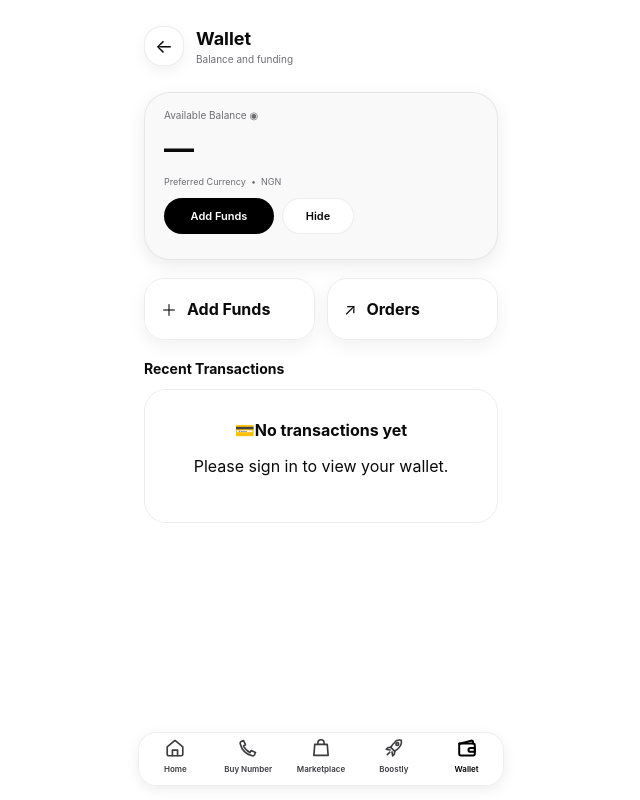
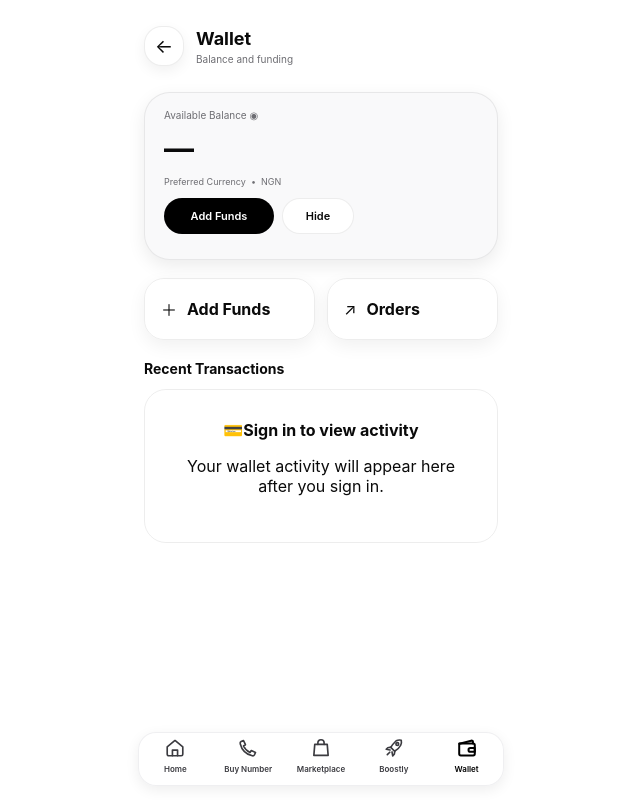
Before and after one commit to wis12dom34/-wickspend-web, a Next.js app: page /wallet in a window 1280 px wide. Shown: the whole page, without its empty margins (319-959 px from the left). Built offline with nearby package versions, Linux system fonts and the light colour scheme; no server answers.

Commit message:
Clarify wallet transaction loading and error states

```diff
--- a/app/wallet/page.tsx
+++ b/app/wallet/page.tsx
@@ -16,9 +16,12 @@ const dateLabel = (value: any) => {
   return Number.isNaN(date.getTime()) ? "" : date.toLocaleDateString();
 };
 
+type TxState = "loading" | "ready" | "error" | "signed-out";
+
 export default function Wallet() {
   const [balance, setBalance] = useState("—");
   const [transactions, setTransactions] = useState<any[]>([]);
+  const [txState, setTxState] = useState<TxState>("loading");
   const [message, setMessage] = useState("Loading wallet…");
   const [hidden, setHidden] = useState(false);
 
@@ -29,9 +32,11 @@ export default function Wallet() {
       if (!token) {
         setBalance("—");
         setTransactions([]);
+        setTxState("signed-out");
         setMessage("Please sign in to view your wallet.");
         return;
       }
+      setTxState("loading");
       setMessage("Loading wallet…");
       const [walletResult, txResult] = await Promise.allSettled([api.wallet.get(token), api.wallet.transactions(token)]);
       if (cancelled) return;
@@ -44,7 +49,11 @@ export default function Wallet() {
         const tx: any = txResult.value;
         const list = Array.isArray(tx) ? tx : (tx?.transactions || tx?.items || tx?.data || []);
         setTransactions(Array.isArray(list) ? list : []);
-      } else setTransactions([]);
+        setTxState("ready");
+      } else {
+        setTransactions([]);
+        setTxState("error");
+      }
       if (walletResult.status === "rejected" && txResult.status === "rejected") {
         const reason = walletResult.reason;
         setMessage(reason instanceof Error ? reason.message : "Unable to load wallet");
@@ -55,6 +64,9 @@ export default function Wallet() {
     load();
     return () => { cancelled = true; };
   }, []);
+
+  const emptyTitle = txState === "loading" ? "Loading transactions…" : txState === "error" ? "Transactions unavailable" : txState === "signed-out" ? "Sign in to view activity" : "No transactions yet";
+  const emptyCopy = txState === "loading" ? "Fetching your latest wallet activity." : txState === "error" ? "We couldn’t load your recent wallet activity right now." : txState === "signed-out" ? "Your wallet activity will appear here after you sign in." : "Your wallet activity will appear here.";
 
   return (
     <PageShell title="Wallet" subtitle="Balance and funding">
@@ -75,7 +87,7 @@ export default function Wallet() {
 
       <section>
         <div className="walletSectionHeading"><h2>Recent Transactions</h2><span>{transactions.length ? `${transactions.length} items` : ""}</span></div>
-        <div className="walletTransactions">
+        <div className="walletTransactions" aria-busy={txState === "loading"}>
           {transactions.length > 0 ? transactions.map((tx: any, i) => {
             const amount = tx.amount_ngn ?? tx.final_amount_ngn;
             const amountNumber = Number(amount);
@@ -93,12 +105,12 @@ export default function Wallet() {
               </div>
             );
           }) : (
-            <div className="walletEmptyState"><span>💳</span><b>No transactions yet</b><p>{message || "Your wallet activity will appear here."}</p></div>
+            <div className="walletEmptyState"><span>💳</span><b>{emptyTitle}</b><p>{emptyCopy}</p></div>
           )}
         </div>
       </section>
 
-      {message && transactions.length > 0 && <p className="walletMessage" role="status">{message}</p>}
+      {message && (transactions.length > 0 || txState === "error") && <p className="walletMessage" role="status">{message}</p>}
     </PageShell>
   );
 }
```
